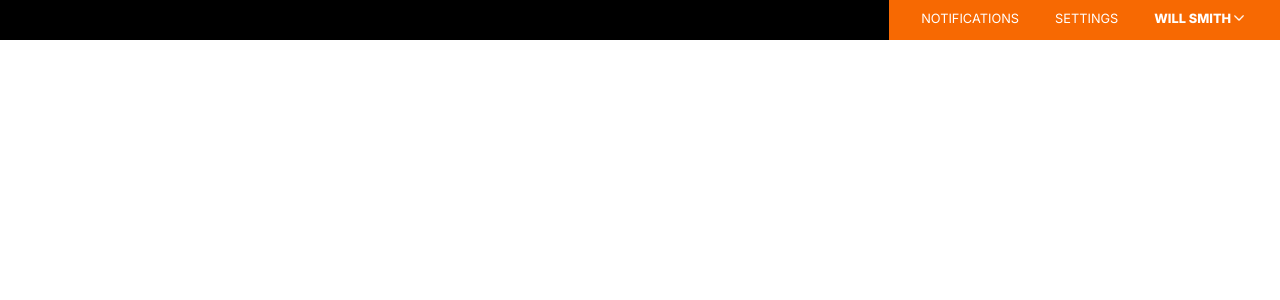
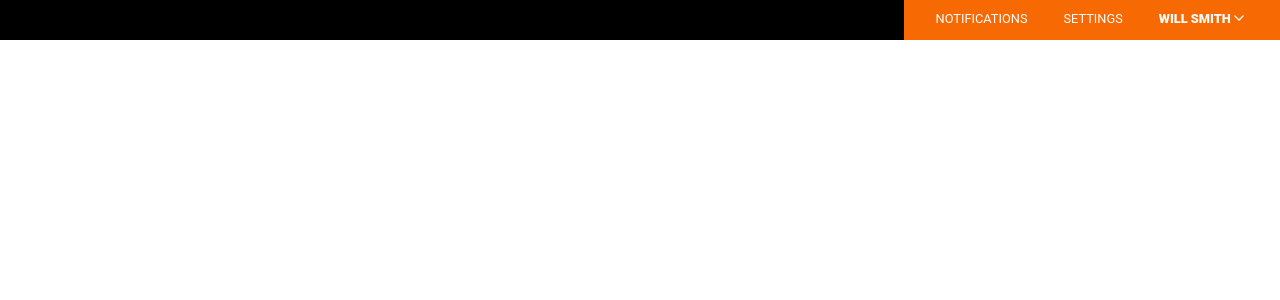
Before and after one commit to Zwork101/consortia, a Python web app: template templates/top-navbar.html in a window 1280 px wide. Shown: the top 300 px of the page. Run offline with Jinja, Linux system fonts and the light colour scheme; the template is opened without the code that fills it, so the values that code supplies are empty; some web fonts are replaced.

Commit message:
Change main font to Roboto.

```diff
--- a/static/css/styles.css
+++ b/static/css/styles.css
@@ -1,10 +1,10 @@
 @font-face {
-    font-family: Inter;
-    src: url(fonts/Inter-VariableFont_opsz\,wght.ttf);
+    font-family: Roboto;
+    src: url(fonts/Roboto-VariableFont_opsz\,wght.ttf);
 }
 
 :root {
-    --main-font: "Inter", sans-serif;
+    --main-font: "Roboto", sans-serif;
     --orange: #F76902;
     --label-purple: #9747FF;
     --label-blue: #009CBD;
```
Also changed, not shown: static/fonts/Roboto-Italic-VariableFont_wdth,wght.ttf (added), static/fonts/Roboto-VariableFont_wdth,wght.ttf (added).
